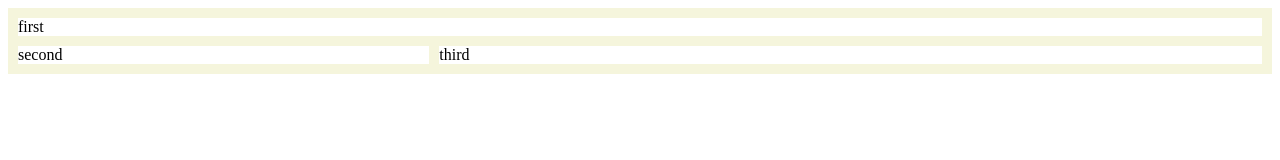
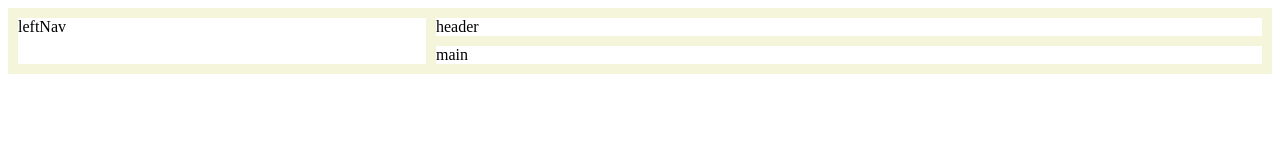
Before and after one commit to knightmoves-schools/028-grid-layout-whopkins-cpu, a website: page index.html in a window 1280 px wide. Drawn offline with Linux system fonts and the light colour scheme.

Commit message:
done now?

```diff
--- a/index.html
+++ b/index.html
@@ -10,8 +10,8 @@
             grid-template-columns: 1fr 2fr;
             grid-template-rows: auto auto;
             grid-template-areas:
-                "header header"
-                "leftNav main";
+                "leftNav header header"
+                "leftNav main main";
         }
 
         .first-item {
@@ -30,9 +30,9 @@
 
 <body>
     <div class="grid-container">
-        <div class="first-item">first</div>
-        <div class="second-item">second</div>
-        <div class="third-item">third</div>
+        <div class="first-item">header</div>
+        <div class="second-item">leftNav</div>
+        <div class="third-item">main</div>
     </div>
 </body>
 
```
